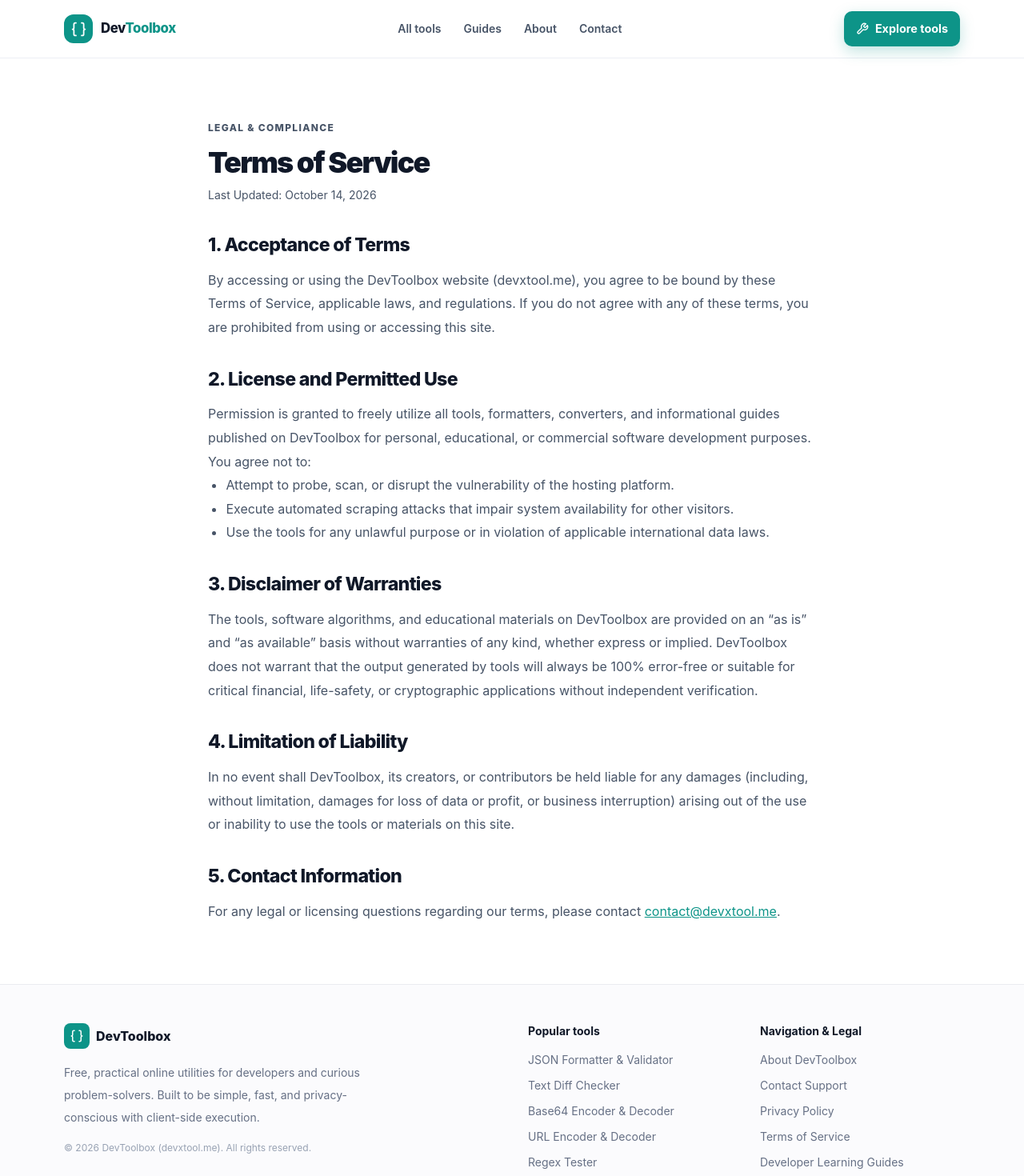
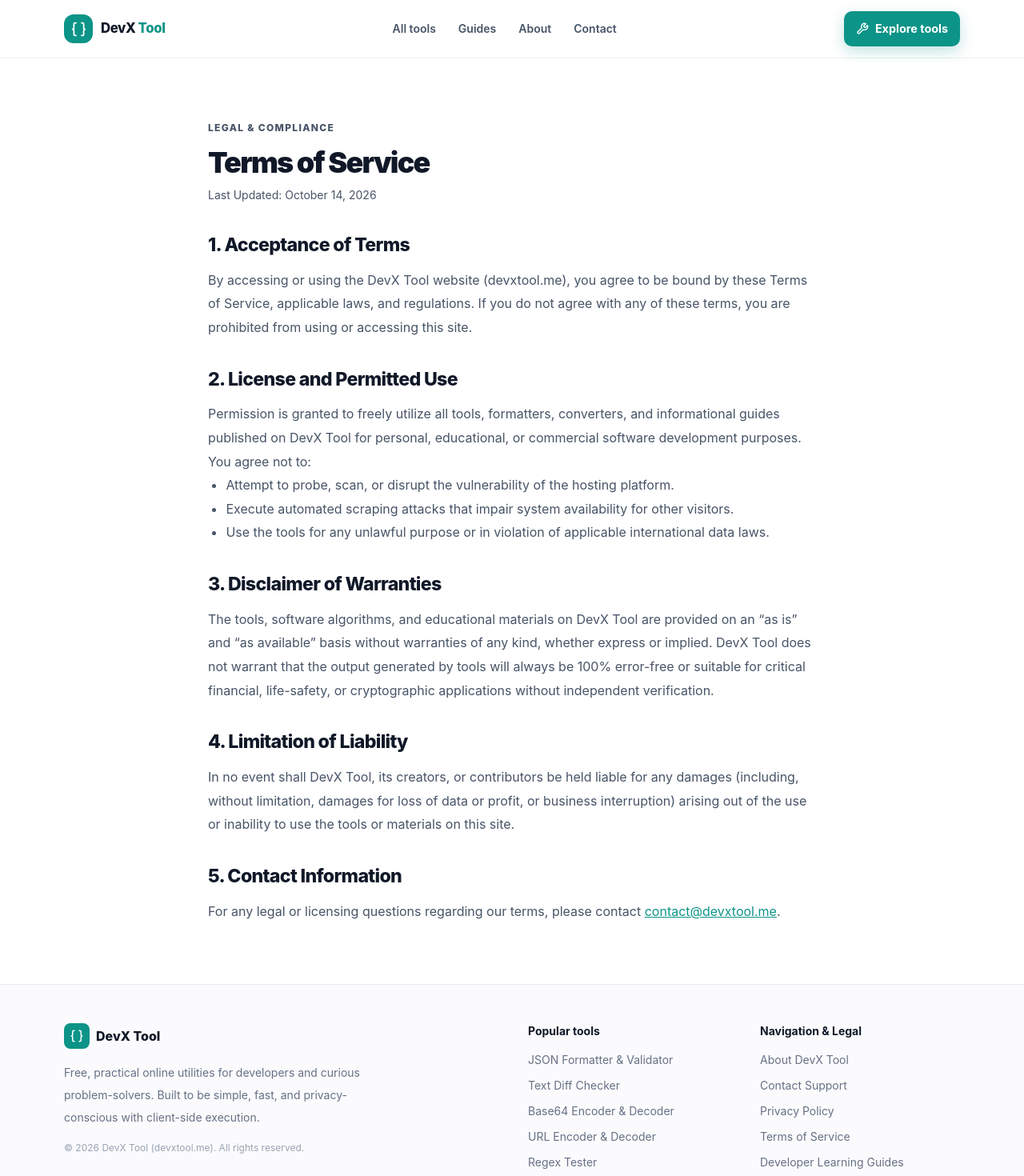
Before and after one commit to s03286711-hub/DEVTOOLS, a Next.js app: page /terms in a window 1280 px wide. Shown: the top 1470 px of the page at 80% size. Built offline with nearby package versions, Linux system fonts and the light colour scheme; no server answers.

Commit message:
Update branding and SEO metadata to DevX Tool

```diff
--- a/app/about/page.tsx
+++ b/app/about/page.tsx
@@ -2,8 +2,8 @@ import type { Metadata } from 'next';
 import Link from 'next/link';
 
 export const metadata: Metadata = {
-  title: 'About DevToolbox — Mission & Privacy-First Developer Tools',
-  description: 'Learn about DevToolbox, our commitment to client-side data privacy, and our mission to provide lightning-fast web developer utilities.',
+  title: 'About DevX Tool — Mission & Privacy-First Developer Tools',
+  description: 'Learn about DevX Tool, our commitment to client-side data privacy, and our mission to provide lightning-fast web developer utilities.',
 };
 
 export default function About() {
@@ -11,24 +11,24 @@ export default function About() {
     <main className="section">
       <div className="container">
         <article className="article">
-          <p className="eyebrow">About DevToolbox</p>
+          <p className="eyebrow">About DevX Tool</p>
           <h1 className="mt-3 text-4xl font-black tracking-[-.05em]">Fast, Free, and Privacy-Conscious Developer Utilities</h1>
           <p className="mt-5 text-lg leading-8 text-[#667085]">
-            DevToolbox was built with a straightforward mission: eliminate friction from repetitive developer workflows by providing clean, fast, and secure web-based utilities that respect user privacy.
+            DevX Tool was built with a straightforward mission: eliminate friction from repetitive developer workflows by providing clean, fast, and secure web-based utilities that respect user privacy.
           </p>
 
-          <h2>Why We Built DevToolbox</h2>
+          <h2>Why We Built DevX Tool</h2>
           <p>
             Every software engineer, system administrator, and web developer encounters the same routine tasks daily: formatting an API JSON payload, comparing configuration diffs, encoding URL query strings, checking regular expressions, or converting timestamps.
           </p>
           <p>
-            Unfortunately, many online tool websites are bloated with intrusive popups, sluggish tracking scripts, and questionable privacy models where sensitive payload data is silently forwarded to remote servers. DevToolbox provides a clean, modern alternative built on local client-side execution.
+            Unfortunately, many online tool websites are bloated with intrusive popups, sluggish tracking scripts, and questionable privacy models where sensitive payload data is silently forwarded to remote servers. DevX Tool provides a clean, modern alternative built on local client-side execution.
           </p>
 
           <h2>Our Core Engineering Principles</h2>
           <ol>
             <li><strong>Browser-First Privacy:</strong> Wherever technically possible, data transformations are executed locally in your browser sandbox using modern Web APIs (such as the Web Crypto API, native JSON parser, and TextEncoder/TextDecoder). Your code, logs, and tokens never touch our backend servers.</li>
-            <li><strong>Zero Artificial Paywalls:</strong> Every tool and technical guide on DevToolbox is 100% free with no account creation, credit cards, or subscription tiers required.</li>
+            <li><strong>Zero Artificial Paywalls:</strong> Every tool and technical guide on DevX Tool is 100% free with no account creation, credit cards, or subscription tiers required.</li>
             <li><strong>Educational Clarity:</strong> Beyond simply producing an output, each utility includes detailed reference guides explaining the underlying protocols, RFC specifications, and common pitfalls.</li>
           </ol>
 
--- a/app/contact/page.tsx
+++ b/app/contact/page.tsx
@@ -1,8 +1,8 @@
 import type { Metadata } from 'next';
 
 export const metadata: Metadata = {
-  title: 'Contact DevToolbox — Feedback, Support & Bug Reports',
-  description: 'Get in touch with the DevToolbox team for technical questions, bug reports, feature requests, or partnership inquiries.',
+  title: 'Contact DevX Tool — Feedback, Support & Bug Reports',
+  description: 'Get in touch with the DevX Tool team for technical questions, bug reports, feature requests, or partnership inquiries.',
 };
 
 export default function Contact() {
--- a/app/layout.tsx
+++ b/app/layout.tsx
@@ -8,12 +8,14 @@ import ScrollReveal from '@/components/ScrollReveal';
 export const metadata: Metadata = {
   metadataBase: new URL(siteConfig.url),
   title: {
-    default: 'DevToolbox — Free Online Developer Tools & Utility Guides',
-    template: '%s | DevToolbox',
+    default: 'DevX Tool — Free Online Developer Tools & Utility Guides',
+    template: '%s | DevX Tool',
   },
   description: siteConfig.description,
   applicationName: siteConfig.name,
   keywords: [
+    'DevX Tool',
+    'devx tool',
     'developer tools',
     'online developer utilities',
     'JSON formatter',
@@ -28,9 +30,9 @@ export const metadata: Metadata = {
     'password generator',
     'color converter contrast checker',
   ],
-  authors: [{ name: 'DevToolbox Team', url: siteConfig.url }],
-  creator: 'DevToolbox',
-  publisher: 'DevToolbox',
+  authors: [{ name: 'DevX Tool Team', url: siteConfig.url }],
+  creator: 'DevX Tool',
+  publisher: 'DevX Tool',
   icons: {
     icon: '/favicon.svg',
     shortcut: '/favicon.svg',
@@ -55,12 +57,12 @@ export const metadata: Metadata = {
     locale: 'en_US',
     url: siteConfig.url,
     siteName: siteConfig.name,
-    title: 'DevToolbox — Free Online Developer Tools & Utility Guides',
+    title: 'DevX Tool — Free Online Developer Tools & Utility Guides',
     description: siteConfig.description,
   },
   twitter: {
     card: 'summary_large_image',
-    title: 'DevToolbox — Free Online Developer Tools & Utility Guides',
+    title: 'DevX Tool — Free Online Developer Tools & Utility Guides',
     description: siteConfig.description,
   },
 };
--- a/app/privacy/page.tsx
+++ b/app/privacy/page.tsx
@@ -1,7 +1,7 @@
 import type { Metadata } from 'next';
 
 export const metadata: Metadata = {
-  title: 'Privacy Policy — DevToolbox',
+  title: 'Privacy Policy — DevX Tool',
   description: 'Our commitment to data protection, client-side processing, Google AdSense compliance, and cookie management.',
 };
 
@@ -15,7 +15,7 @@ export default function Privacy() {
           <p className="mt-2 text-sm text-[#667085]">Effective Date: October 14, 2026</p>
 
           <p className="mt-5 leading-8 text-[#667085]">
-            At DevToolbox (accessible via devxtool.me), the privacy of our visitors is one of our primary priorities. This Privacy Policy document outlines the types of information collected and how it is used.
+            At DevX Tool (accessible via devxtool.me), the privacy of our visitors is one of our primary priorities. This Privacy Policy document outlines the types of information collected and how it is used.
           </p>
 
           <h2>1. Client-Side Tool Processing</h2>
@@ -36,19 +36,19 @@ export default function Privacy() {
             We partner with third-party advertising networks, including <strong>Google AdSense</strong>, to serve advertisements when you visit our website.
           </p>
           <ul>
-            <li>Google, as a third-party vendor, uses cookies to serve ads on DevToolbox.</li>
+            <li>Google, as a third-party vendor, uses cookies to serve ads on DevX Tool.</li>
             <li>Google's use of advertising cookies enables it and its partners to serve ads to users based on their visits to this site and other sites on the Internet.</li>
             <li>Users may opt out of personalized advertising by visiting Google's <a href="https://adssettings.google.com/" target="_blank" rel="noopener noreferrer" className="text-[#0d9488] underline">Ads Settings</a>. Alternatively, you can opt out of third-party vendor cookies for personalized advertising by visiting <a href="https://www.aboutads.info/choices/" target="_blank" rel="noopener noreferrer" className="text-[#0d9488] underline">aboutads.info</a>.</li>
           </ul>
 
           <h2>4. Third-Party Links</h2>
           <p>
-            DevToolbox may contain links to external reference documentation (such as RFC specifications, W3C standards, or official developer portals). We are not responsible for the privacy practices or content of third-party destinations.
+            DevX Tool may contain links to external reference documentation (such as RFC specifications, W3C standards, or official developer portals). We are not responsible for the privacy practices or content of third-party destinations.
           </p>
 
           <h2>5. Children's Information</h2>
           <p>
-            DevToolbox does not knowingly collect any Personal Identifiable Information from children under the age of 13.
+            DevX Tool does not knowingly collect any Personal Identifiable Information from children under the age of 13.
           </p>
 
           <h2>6. Contact Us</h2>
--- a/app/terms/page.tsx
+++ b/app/terms/page.tsx
@@ -1,8 +1,8 @@
 import type { Metadata } from 'next';
 
 export const metadata: Metadata = {
-  title: 'Terms of Service — DevToolbox',
-  description: 'Terms of service and usage conditions governing the DevToolbox developer tools platform.',
+  title: 'Terms of Service — DevX Tool',
+  description: 'Terms of service and usage conditions governing the DevX Tool developer tools platform.',
 };
 
 export default function Terms() {
@@ -16,12 +16,12 @@ export default function Terms() {
 
           <h2>1. Acceptance of Terms</h2>
           <p>
-            By accessing or using the DevToolbox website (devxtool.me), you agree to be bound by these Terms of Service, applicable laws, and regulations. If you do not agree with any of these terms, you are prohibited from using or accessing this site.
+            By accessing or using the DevX Tool website (devxtool.me), you agree to be bound by these Terms of Service, applicable laws, and regulations. If you do not agree with any of these terms, you are prohibited from using or accessing this site.
           </p>
 
           <h2>2. License and Permitted Use</h2>
           <p>
-            Permission is granted to freely utilize all tools, formatters, converters, and informational guides published on DevToolbox for personal, educational, or commercial software development purposes. You agree not to:
+            Permission is granted to freely utilize all tools, formatters, converters, and informational guides published on DevX Tool for personal, educational, or commercial software development purposes. You agree not to:
           </p>
           <ul>
             <li>Attempt to probe, scan, or disrupt the vulnerability of the hosting platform.</li>
@@ -31,12 +31,12 @@ export default function Terms() {
 
           <h2>3. Disclaimer of Warranties</h2>
           <p>
-            The tools, software algorithms, and educational materials on DevToolbox are provided on an &ldquo;as is&rdquo; and &ldquo;as available&rdquo; basis without warranties of any kind, whether express or implied. DevToolbox does not warrant that the output generated by tools will always be 100% error-free or suitable for critical financial, life-safety, or cryptographic applications without independent verification.
+            The tools, software algorithms, and educational materials on DevX Tool are provided on an &ldquo;as is&rdquo; and &ldquo;as available&rdquo; basis without warranties of any kind, whether express or implied. DevX Tool does not warrant that the output generated by tools will always be 100% error-free or suitable for critical financial, life-safety, or cryptographic applications without independent verification.
           </p>
 
           <h2>4. Limitation of Liability</h2>
           <p>
-            In no event shall DevToolbox, its creators, or contributors be held liable for any damages (including, without limitation, damages for loss of data or profit, or business interruption) arising out of the use or inability to use the tools or materials on this site.
+            In no event shall DevX Tool, its creators, or contributors be held liable for any damages (including, without limitation, damages for loss of data or profit, or business interruption) arising out of the use or inability to use the tools or materials on this site.
           </p>
 
           <h2>5. Contact Information</h2>
--- a/components/GuideArticle.tsx
+++ b/components/GuideArticle.tsx
@@ -73,7 +73,7 @@ export default function GuideArticle({
           >
             <ArrowLeft size={16} /> All guides
           </Link>
-          <span className="tag">DevToolbox guide</span>
+          <span className="tag">DevX Tool guide</span>
           <h1 className="mt-5 text-4xl font-black leading-tight tracking-[-.05em]">{title}</h1>
           <p className="mt-4 text-lg leading-8 text-[#667085]">{description}</p>
 
--- a/components/NewTools.tsx
+++ b/components/NewTools.tsx
@@ -33,7 +33,7 @@ export function UuidTool(){
 /* ---------- Hash ---------- */
 const algos=['SHA-1','SHA-256','SHA-384','SHA-512'] as const;
 export function HashTool(){
-  const [input,setInput]=useState('Hello, DevToolbox!');
+  const [input,setInput]=useState('Hello, DevX Tool!');
   const [out,setOut]=useState<Record<string,string>>({});
   async function run(){const data=new TextEncoder().encode(input);const r:Record<string,string>={};for(const a of algos){const buf=await crypto.subtle.digest(a,data);r[a]=Array.from(new Uint8Array(buf)).map(b=>b.toString(16).padStart(2,'0')).join('')}setOut(r)}
   return (
--- a/components/SiteChrome.tsx
+++ b/components/SiteChrome.tsx
@@ -16,14 +16,14 @@ export function Header() {
             <Braces size={21} />
           </span>
           <span className="text-[1.05rem] font-extrabold tracking-tight">
-            Dev<span className="text-[#0d9488]">Toolbox</span>
+            DevX<span className="text-[#0d9488]"> Tool</span>
           </span>
         </Link>
 
         {/* Desktop Nav */}
         <nav className="hidden items-center gap-7 text-sm font-semibold text-[#475467] md:flex">
-          <Link href="/#tools" className="hover:text-[#0d9488]">All tools</Link>
-          <Link href="/#guides" className="hover:text-[#0d9488]">Guides</Link>
+          <Link href="/tools" className="hover:text-[#0d9488]">All tools</Link>
+          <Link href="/guides" className="hover:text-[#0d9488]">Guides</Link>
           <Link href="/about" className="hover:text-[#0d9488]">About</Link>
           <Link href="/contact" className="hover:text-[#0d9488]">Contact</Link>
         </nav>
@@ -49,8 +49,8 @@ export function Header() {
       {open && (
         <div className="border-b border-[#eceef4] bg-white px-5 py-6 md:hidden anim-fade-up">
           <nav className="flex flex-col space-y-4 text-base font-bold text-[#475467]">
-            <Link href="/#tools" onClick={() => setOpen(false)} className="hover:text-[#0d9488]">All tools</Link>
-            <Link href="/#guides" onClick={() => setOpen(false)} className="hover:text-[#0d9488]">Guides</Link>
+            <Link href="/tools" onClick={() => setOpen(false)} className="hover:text-[#0d9488]">All tools</Link>
+            <Link href="/guides" onClick={() => setOpen(false)} className="hover:text-[#0d9488]">Guides</Link>
             <Link href="/about" onClick={() => setOpen(false)} className="hover:text-[#0d9488]">About</Link>
             <Link href="/contact" onClick={() => setOpen(false)} className="hover:text-[#0d9488]">Contact</Link>
             <Link href="/privacy" onClick={() => setOpen(false)} className="hover:text-[#0d9488]">Privacy Policy</Link>
@@ -76,13 +76,13 @@ export function Footer() {
             <span className="flex h-8 w-8 items-center justify-center rounded-lg bg-[#0d9488] text-white">
               <Braces size={18} />
             </span>
-            DevToolbox
+            DevX Tool
           </Link>
           <p className="mt-4 max-w-sm text-sm leading-7 text-[#667085]">
             Free, practical online utilities for developers and curious problem-solvers. Built to be simple, fast, and privacy-conscious with client-side execution.
           </p>
           <p className="mt-4 text-xs text-[#98a2b3]">
-            © {new Date().getFullYear()} DevToolbox (devxtool.me). All rights reserved.
+            © {new Date().getFullYear()} DevX Tool (devxtool.me). All rights reserved.
           </p>
         </div>
         <div>
@@ -100,11 +100,11 @@ export function Footer() {
         <div>
           <h3 className="mb-4 text-sm font-bold">Navigation & Legal</h3>
           <ul className="space-y-3 text-sm text-[#667085]">
-            <li><Link href="/about">About DevToolbox</Link></li>
+            <li><Link href="/about">About DevX Tool</Link></li>
             <li><Link href="/contact">Contact Support</Link></li>
             <li><Link href="/privacy">Privacy Policy</Link></li>
             <li><Link href="/terms">Terms of Service</Link></li>
-            <li><Link href="/#guides">Developer Learning Guides</Link></li>
+            <li><Link href="/guides">Developer Learning Guides</Link></li>
           </ul>
         </div>
       </div>
--- a/components/Tools.tsx
+++ b/components/Tools.tsx
@@ -27,7 +27,7 @@ function TextArea({id,name,label,value,onChange,placeholder,rows=10}:{id?:string
 }
 
 export function JsonFormatter(){
-  const [input,setInput]=useState('{\n  "name": "DevToolbox",\n  "free": true,\n  "tools": ["JSON", "Base64", "URL"]\n}');
+  const [input,setInput]=useState('{\n  "name": "DevX Tool",\n  "free": true,\n  "tools": ["JSON", "Base64", "URL"]\n}');
   const [indent,setIndent]=useState('2');
   const [result,setResult]=useState('');
   const [error,setError]=useState('');
@@ -62,8 +62,8 @@ export function JsonFormatter(){
 }
 
 export function TextDiff(){
-  const [left,setLeft]=useState('DevToolbox\nFree online tools\nFast and simple');
-  const [right,setRight]=useState('DevToolbox\nFree developer utilities\nFast and private');
+  const [left,setLeft]=useState('DevX Tool\nFree online tools\nFast and simple');
+  const [right,setRight]=useState('DevX Tool\nFree developer utilities\nFast and private');
   const [compared,setCompared]=useState(false);
   const lines=useMemo(()=>{if(!compared)return[];const a=left.split('\n'),b=right.split('\n'),max=Math.max(a.length,b.length);return Array.from({length:max},(_,i)=>({a:a[i],b:b[i],same:a[i]===b[i]}))},[left,right,compared]);
   return (
@@ -82,7 +82,7 @@ export function TextDiff(){
 }
 
 export function Base64Tool(){
-  const [input,setInput]=useState('Hello, DevToolbox!');
+  const [input,setInput]=useState('Hello, DevX Tool!');
   const [output,setOutput]=useState('');
   const [error,setError]=useState('');
   function encode(){try{const bytes=new TextEncoder().encode(input);let binary='';bytes.forEach(b=>binary+=String.fromCharCode(b));setOutput(btoa(binary));setError('')}catch(e){setError('Could not encode this input.');setOutput('')}}
@@ -126,7 +126,7 @@ export function UrlTool(){
 export function RegexTool(){
   const [pattern,setPattern]=useState('\\b(dev|tool)\\w*');
   const [flags,setFlags]=useState('gi');
-  const [sample,setSample]=useState('DevToolbox has free developer tools. Test your regex here.');
+  const [sample,setSample]=useState('DevX Tool has free developer tools. Test your regex here.');
   const [error,setError]=useState('');
   const [matches,setMatches]=useState<string[]>([]);
   const [didTest,setDidTest]=useState(false);
--- a/lib/site.ts
+++ b/lib/site.ts
@@ -1,5 +1,5 @@
 export const siteConfig = {
-  name: 'DevToolbox',
+  name: 'DevX Tool',
   description: 'Free, fast and privacy-conscious online tools for developers. Format JSON, compare text, encode URLs, decode Base64 and test regular expressions.',
   url: process.env.NEXT_PUBLIC_SITE_URL || 'https://devxtool.me',
 };
```
Also changed, not shown: app/page.tsx (+1 -1 lines).
